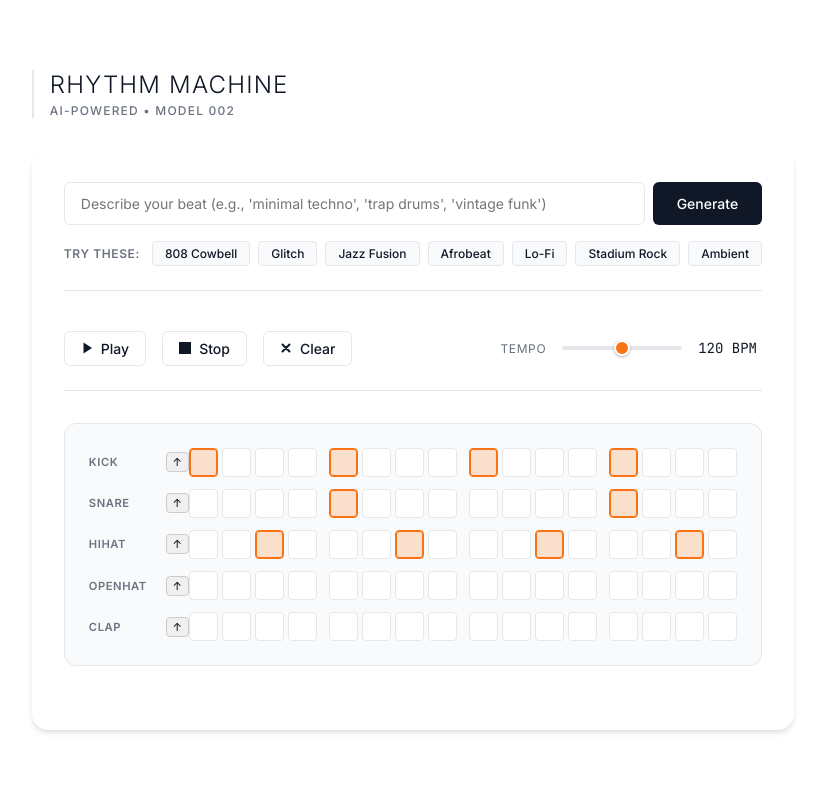
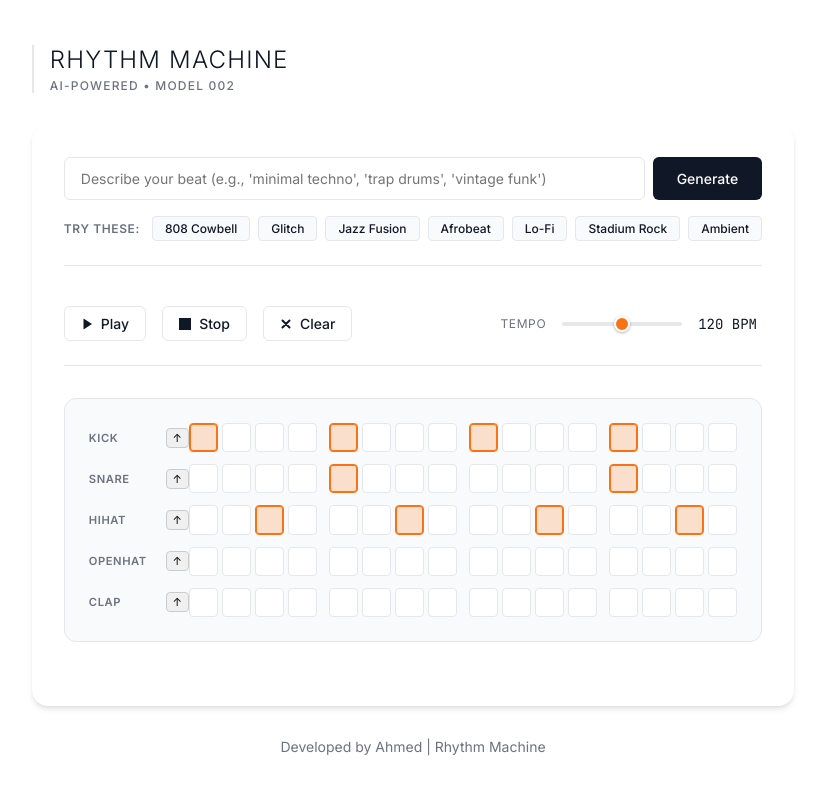
Before and after one commit to ahmeoportfolio/ahmeoportfolio.github.io, a React (Vite) app: page / in a window 1280 px wide. Shown: the top 794 px of the page, without its empty margins (227-1052 px from the left). Built offline with nearby package versions, Linux system fonts and the light colour scheme.

Commit message:
feat: add footer with developer credit

```diff
--- a/src/App.jsx
+++ b/src/App.jsx
@@ -85,6 +85,10 @@ function App() {
         />
 
       </main>
+
+      <footer style={{ textAlign: 'center', marginTop: '2rem', fontSize: '0.875rem', color: 'var(--color-text-secondary)' }}>
+        Developed by Ahmed | Rhythm Machine
+      </footer>
     </div>
   );
 }
```
Also changed, not shown: 2 other files (tests, documents, lock files or other folders).
